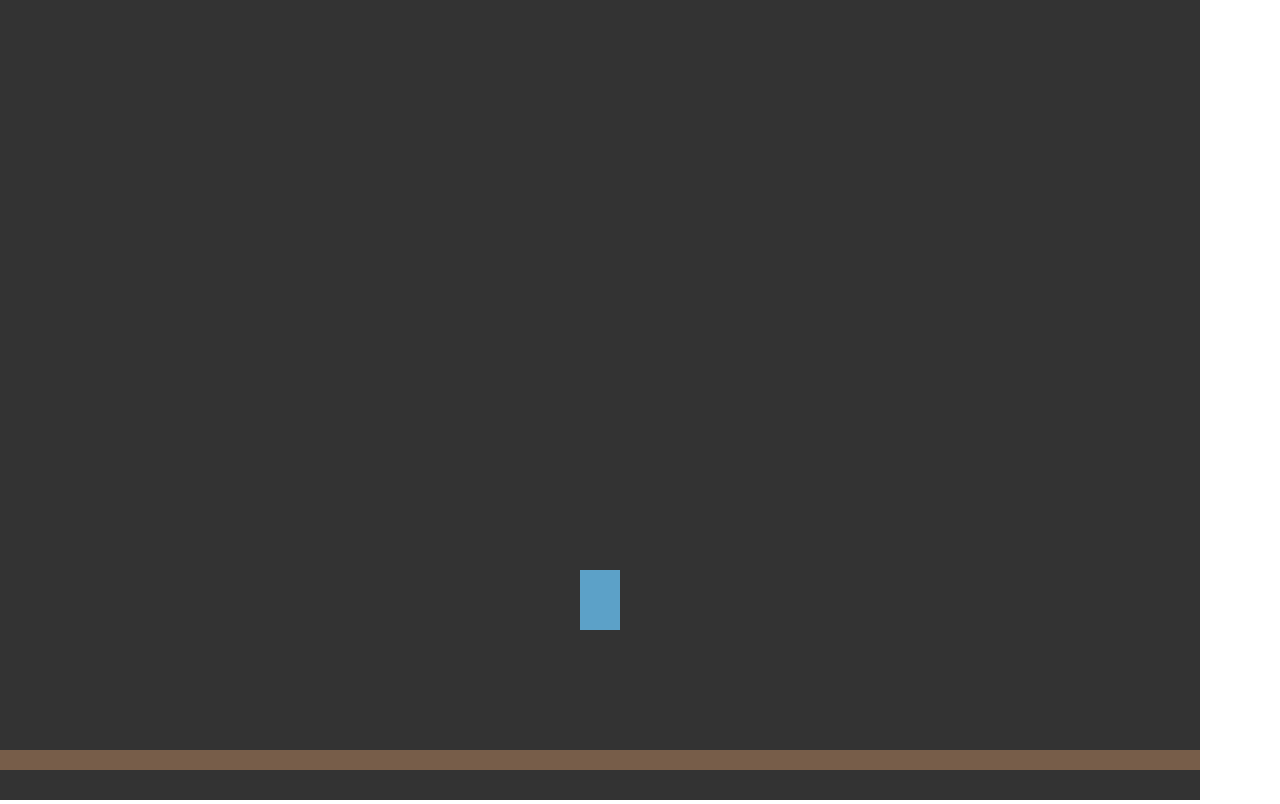
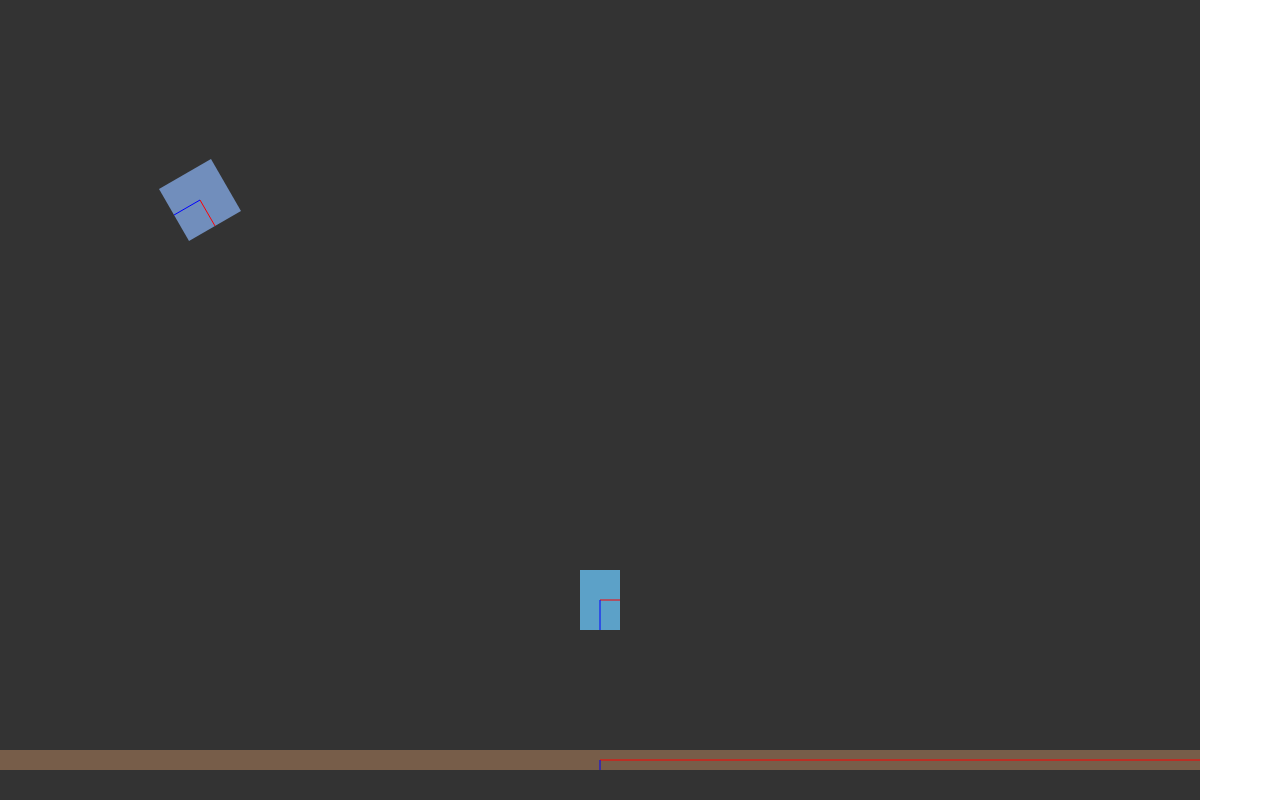
Before and after one commit to veit30/rapid-game, a plain HTML site: page index.html in a window 1280 px wide. Drawn offline with Linux system fonts and the light colour scheme.

Commit message:
Refactoring all files. No js modules for now! Code splitted in 5 different files now. Adaptations for new design in index.html.

```diff
--- a/assets/js/Circle.mjs
+++ /dev/null
@@ -1,19 +0,0 @@
-export default class {
-  constructor({x,y},radius, color = '#ff6565') {
-    this.x = x;
-    this.y = y;
-    this.radius = radius;
-    this.color = color;
-    // for later with boundary box
-    this.collision = true;
-  }
-
-  render() {
-    this.ctx.save();
-    this.ctx.fillStyle = this.color;
-    this.ctx.beginPath();
-    this.ctx.arc(this.x,this.y,2,0,Math.PI*2);
-    this.ctx.fill();
-    this.ctx.restore();
-  }
-}
--- a/assets/js/Player.mjs
+++ /dev/null
@@ -1,41 +0,0 @@
-export default class {
-  constructor({x,y},width,height) {
-    this.x = x;
-    this.y = y;
-    this.width = width;
-    this.height = height;
-    this.collision = true;
-    this.a = 0;
-    this.jump = false;
-  }
-
-  render() {
-    this.ctx.save();
-    this.ctx.fillStyle = this.color;
-    this.ctx.fillRect(this.x-this.width*.5,this.y-this.height*.5,this.width,this.height);
-    this.ctx.restore();
-  }
-
-  update() {
-    // 37 - LEFT
-    // 38 - UP
-    // 39 - RIGHT
-    // 40 - DOWN
-    if(this.input.keyState[37]) {
-      this.x -= 1;
-    }
-    if(this.input.keyState[39]) {
-      this.x += 1;
-    }
-    if(this.input.keyState[38]) {
-      this.y -= 1;
-    }
-    if(this.input.keyState[40]) {
-      this.y += 1;
-    }
-  }
-
-  applyForce() {
-
-  }
-}
--- a/assets/js/Rectangle.mjs
+++ /dev/null
@@ -1,25 +0,0 @@
-export default class {
-  constructor({x,y},width,height, rotation = 0, color = '#ff6565') {
-    this.x = x;
-    this.y = y;
-    this.width = width;
-    this.height = height;
-    this.rotation = rotation;
-    this.color = color;
-    // for later with boundary box
-    this.collision = true;
-    this.ctx;
-  }
-
-  render() {
-    this.ctx.save();
-    this.ctx.fillStyle = this.color;
-    this.ctx.fillRect(this.x-this.width*.5,this.y-this.height*.5,this.width,this.height);
-    this.ctx.restore();
-  }
-
-  update() {
-
-
-  }
-}
--- a/assets/js/main.js
+++ b/assets/js/game-engine.js
@@ -1,9 +1,3 @@
-// IMPORTS
-import Rectangle from './Rectangle.mjs';
-import Circle from './Circle.mjs';
-import Player from './Player.mjs';
-import InputHandler from './InputHandler.mjs';
-
 const createCanvas = (width,height,id,parent) => {
   width = width || 1200;
   height = height || 800;
@@ -71,13 +65,15 @@ const IH = new InputHandler();
 // })
 
 let ground = new Rectangle({x:600,y:760},1200,20);
-ground.color = '#775d49'
+ground.color = '#775d49';
 ground.ctx = ctx;
 let player = new Player({x:600,y:600},40,60);
 player.color = '#5ca1c8';
 player.input = IH;
 player.ctx = ctx;
-addGameObjects(ground,player);
+let obj1 = new Rectangle({x: 200, y: 200}, 60,60,60,'#718ebc');
+obj1.ctx = ctx;
+addGameObjects(ground,player,obj1);
 //IH.bindOnMouseMove(e => {console.log(e.clientX,e.clientY)});
 
 gameLoop();
--- a/assets/js/InputHandler.mjs
+++ b/assets/js/game-input.js
@@ -1,4 +1,4 @@
-export default class {
+class InputHandler {
   constructor() {
     this.mouseEvents = [];
     this.keyEvents = [];
--- /dev/null
+++ b/assets/js/game-objects.js
@@ -0,0 +1,152 @@
+class Circle {
+  constructor({x,y},radius, color = '#ff6565') {
+    this.pos = new Vector2(x,y);
+    this.radius = radius;
+    this.color = color;
+    // for later with boundary box
+    this.collision = true;
+  }
+
+  render() {
+    this.ctx.save();
+    this.ctx.fillStyle = this.color;
+    this.ctx.beginPath();
+    this.ctx.arc(this.pos.x,this.pos.y,2,0,Math.PI*2);
+    this.ctx.fill();
+    this.ctx.restore();
+  }
+}
+
+class Rectangle {
+  constructor({x,y},width,height, rotation = 0, color = '#ff6565') {
+    this.pos = new Vector2(x,y);
+    this.width = width;
+    this.height = height;
+    this.rotation = rotation;
+    this.color = color;
+    // for later with boundary box
+    this.collision = true;
+    this.ctx;
+  }
+
+  render() {
+    this.ctx.save();
+    this.ctx.translate(this.pos.x,this.pos.y);
+    this.ctx.rotate(this.rotation * Math.PI / 180);
+    this.ctx.translate(-this.pos.x,-this.pos.y);
+    this.ctx.fillStyle = this.color;
+    this.ctx.fillRect(this.pos.x-this.width*.5,this.pos.y-this.height*.5,this.width,this.height);
+    this.ctx.restore();
+
+    //render axes
+    let axes = this.getAxes();
+
+    this.ctx.save();
+    this.ctx.lineWidth = 1;
+    this.ctx.strokeStyle = '#ff0000';
+    this.ctx.beginPath();
+    this.ctx.moveTo(this.pos.x,this.pos.y);
+    this.ctx.lineTo(axes[0][1].x,axes[0][1].y);
+    this.ctx.stroke();
+    this.ctx.strokeStyle = '#0000ff';
+    this.ctx.beginPath();
+    this.ctx.moveTo(this.pos.x,this.pos.y);
+    this.ctx.lineTo(axes[1][1].x,axes[1][1].y);
+    this.ctx.stroke();
+    this.ctx.restore();
+  }
+
+  update() {
+
+
+  }
+
+  getAxes() {
+    // Rotation defines the angle
+    let rot = this.rotation;
+    let xa = new Vector2(this.pos.x + this.width * 0.5, this.pos.y);
+    let ya = new Vector2(this.pos.x,this.pos.y + this.height * 0.5);
+    let a1 = [this.pos,xa.rotateTo(this.pos,rot)];
+    let a2 = [this.pos,ya.rotateTo(this.pos,rot)];
+    let axes = [];
+    axes.push(a1);
+    axes.push(a2);
+    return axes;
+  }
+
+
+
+}
+
+class Player {
+  constructor({x,y},width,height) {
+    this.pos = new Vector2(x,y);
+    this.width = width;
+    this.height = height;
+    this.collision = true;
+    this.rotation = 0;
+    this.a = 0;
+    this.jump = false;
+  }
+
+  render() {
+    this.ctx.save();
+    this.ctx.fillStyle = this.color;
+    this.ctx.fillRect(this.pos.x-this.width*.5,this.pos.y-this.height*.5,this.width,this.height);
+    this.ctx.restore();
+
+    //render axes
+    let axes = this.getAxes();
+
+    this.ctx.save();
+    this.ctx.lineWidth = 1;
+    this.ctx.strokeStyle = '#ff0000';
+    this.ctx.beginPath();
+    this.ctx.moveTo(this.pos.x,this.pos.y);
+    this.ctx.lineTo(axes[0][1].x,axes[0][1].y);
+    this.ctx.stroke();
+    this.ctx.strokeStyle = '#0000ff';
+    this.ctx.beginPath();
+    this.ctx.moveTo(this.pos.x,this.pos.y);
+    this.ctx.lineTo(axes[1][1].x,axes[1][1].y);
+    this.ctx.stroke();
+    this.ctx.restore();
+
+  }
+
+  update() {
+    // 37 - LEFT
+    // 38 - UP
+    // 39 - RIGHT
+    // 40 - DOWN
+    if(this.input.keyState[37]) {
+      this.pos.x -= 1;
+    }
+    if(this.input.keyState[39]) {
+      this.pos.x += 1;
+    }
+    if(this.input.keyState[38]) {
+      this.pos.y -= 1;
+    }
+    if(this.input.keyState[40]) {
+      this.pos.y += 1;
+    }
+  }
+
+  getAxes() {
+    // Rotation defines the angle
+    let rot = -this.rotation;
+    let xa = new Vector2(this.pos.x + this.width * 0.5, this.pos.y);
+    let ya = new Vector2(this.pos.x,this.pos.y + this.height * 0.5);
+    let a1 = [this.pos,xa.rotateTo(this.pos,rot)];
+    let a2 = [this.pos,ya.rotateTo(this.pos,rot)];
+    let axes = [];
+    axes.push(a1);
+    axes.push(a2);
+    return axes;
+  }
+
+  applyForce() {
+
+  }
+}
--- /dev/null
+++ b/assets/js/game-physics.js
@@ -0,0 +1,12 @@
+class CollisionDetector {
+  constructor() {
+
+  }
+
+  isCollision(a,b) {
+    let aA = a.getAxes();
+    let bA = b.getAxes();
+  }
+
+
+}
--- /dev/null
+++ b/assets/js/utils.js
@@ -0,0 +1,23 @@
+const rotateVector = ({x,y},angle) => {
+  angle = calcDeg(angle);
+  let x1 = Math.cos(angle)*x - Math.sin(angle)*y;
+  let y1 = Math.sin(angle)*x + Math.cos(angle)*y;
+  return {
+    x: x1,
+    y: y1
+  };
+}
+
+const calcDeg = (angle) => {return angle * Math.PI / 180};
+
+class Vector2 {
+  constructor(x,y) {
+    this.x = x;
+    this.y = y;
+  }
+
+  rotateTo({x,y},angle) {
+    let nV = rotateVector({x: this.x-x,y: this.y-y},angle);
+    return new Vector2(nV.x + x,nV.y + y);
+  }
+}
--- a/index.html
+++ b/index.html
@@ -12,12 +12,11 @@
     </style>
   </head>
   <body>
-    <!-- MODULES -->
-    <script type="module" src="./assets/js/Circle.mjs"></script>
-    <script type="module" src="./assets/js/Rectangle.mjs"></script>
-    <script type="module" src="./assets/js/InputHandler.mjs"></script>
-    <script type="module" src="./assets/js/Player.mjs"></script>
-    <!-- MAIL JS MODULE -->
-    <script type="module" src="./assets/js/main.js"></script>
+    <!-- JS FILES -->
+    <script type="text/javascript" src="./assets/js/utils.js"></script>
+    <script type="text/javascript" src="./assets/js/game-physics.js"></script>
+    <script type="text/javascript" src="./assets/js/game-input.js"></script>
+    <script type="text/javascript" src="./assets/js/game-objects.js"></script>
+    <script type="text/javascript" src="./assets/js/game-engine.js"></script>
   </body>
 </html>
```
